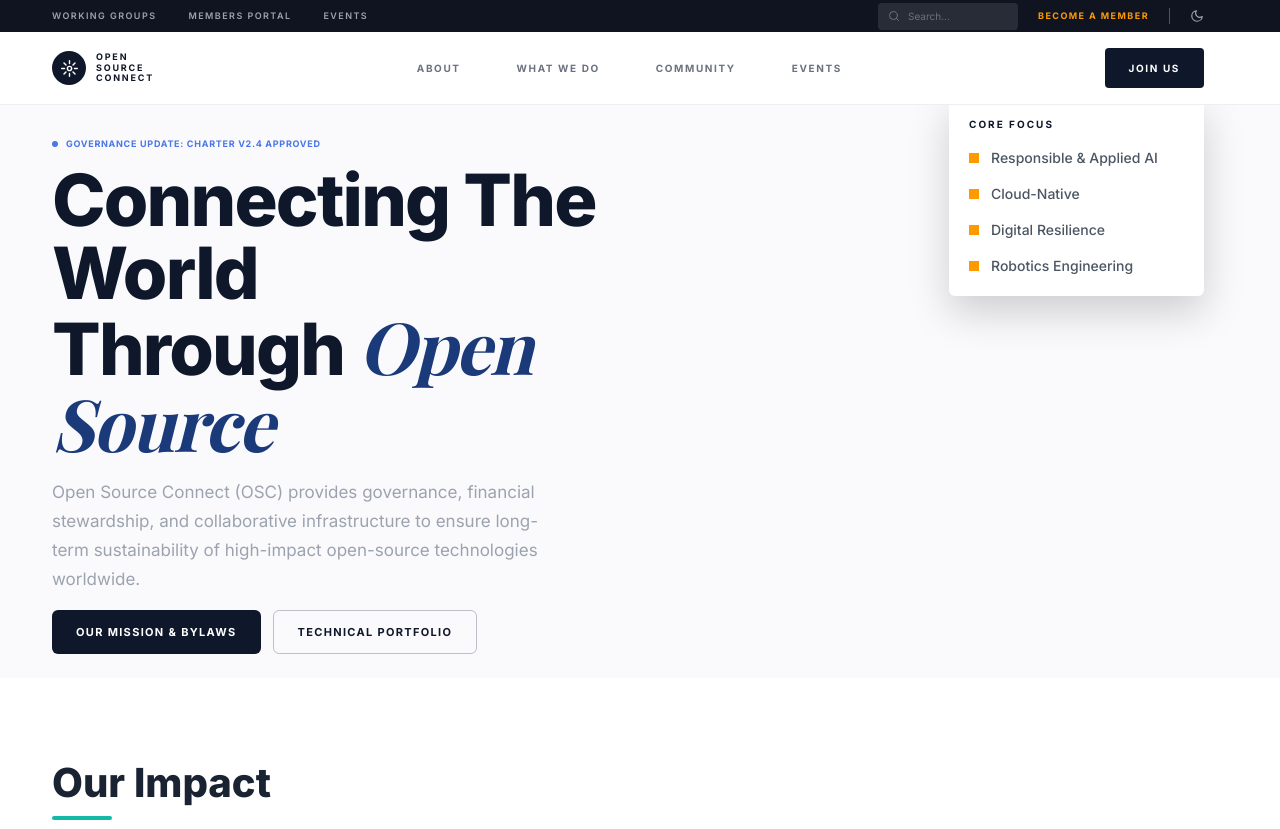
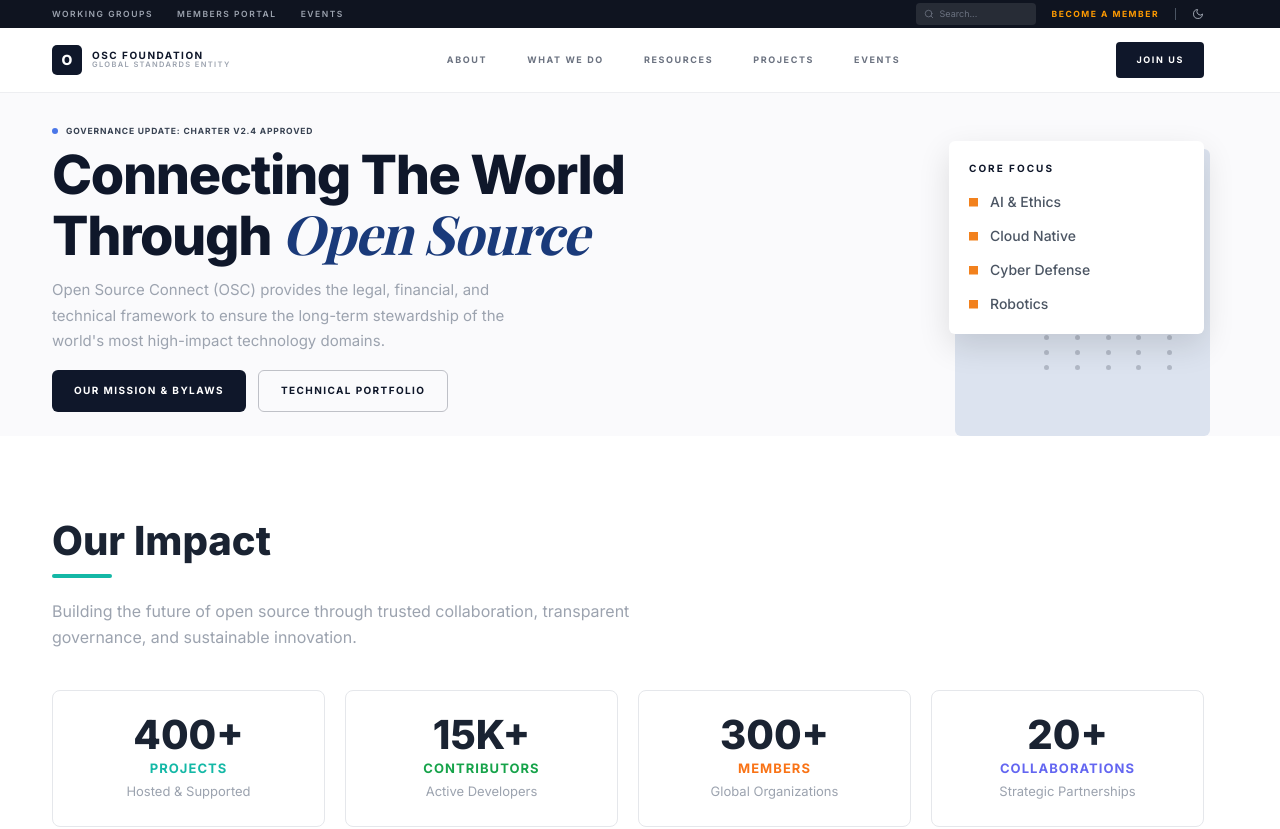
Before and after one commit to open-source-connect-01/OSC_India, a Next.js app: page / in a window 1280 px wide. Shown: the top 829 px of the page. Built offline with nearby package versions, Linux system fonts and the light colour scheme.

Commit message:
fixed landing page

```diff
--- a/src/app/globals.css
+++ b/src/app/globals.css
@@ -20,6 +20,7 @@
   --color-gray-50: #f9fafb;
   --color-accent-cream: #f6e4cf;
   --color-orange-bright: #e8641c;
+  --color-orange-figma: #F2811D;
   --color-blue-deep: #2b4bdb;
   --color-gray-100: #f3f4f6;
   --color-gray-200: #e5e7eb;
--- a/src/app/page.tsx
+++ b/src/app/page.tsx
@@ -79,7 +79,7 @@ export default function Home() {
       {/* Overlays */}
       <AboutOverlay isOpen={activeOverlay === "about"} onClose={handleCloseOverlay} />
       <WhatWeDoOverlay isOpen={activeOverlay === "whatwedo"} onClose={handleCloseOverlay} />
-      <CommunityOverlay isOpen={activeOverlay === "community"} onClose={handleCloseOverlay} />
+      <CommunityOverlay isOpen={activeOverlay === "resources"} onClose={handleCloseOverlay} />
       <EventsOverlay isOpen={activeOverlay === "events"} onClose={handleCloseOverlay} />
     </div>
   );
--- a/src/components/HeroSection.tsx
+++ b/src/components/HeroSection.tsx
@@ -3,21 +3,21 @@ import Link from "next/link";
 export default function HeroSection() {
   return (
     <section className="relative w-full bg-hero-bg overflow-hidden">
-      <div className="max-w-[1240px] mx-auto pl-6 lg:pl-8 pr-12 lg:pr-14 pt-8 pb-4 lg:pb-6">
-        <div className="relative flex flex-col lg:flex-row lg:gap-16 xl:gap-24">
+      <div className="max-w-[1240px] mx-auto pl-6 lg:pl-8 pr-12 lg:pr-14 pt-6 lg:pt-8 pb-4 lg:pb-6">
+        <div className="relative flex flex-col lg:flex-row lg:gap-12 xl:gap-16">
           {/* Left Content */}
           <div className="relative z-10 flex-1">
             {/* Eyebrow / Announcement — compact */}
-            <div className="flex items-center gap-2 mb-3">
+            <div className="flex items-center gap-2 mb-2">
               <span className="w-1.5 h-1.5 rounded-full bg-accent-blue shrink-0" />
-              <span className="text-[9px] font-bold tracking-[0.08em] text-accent-blue uppercase">
+              <span className="text-[8.5px] font-bold tracking-[0.1em] text-gray-700 uppercase">
                 Governance Update: Charter v2.4 Approved
               </span>
             </div>
 
-            {/* Main Headline - 2-line wrap, larger, tighter */}
+            {/* Main Headline - scaled down to fit 2 lines */}
             <div className="max-w-[620px]">
-              <h1 className="text-[42px] sm:text-[52px] lg:text-[64px] xl:text-[72px] font-extrabold text-navy leading-[1.02] mb-4 tracking-tight">
+              <h1 className="text-[36px] sm:text-[42px] lg:text-[50px] xl:text-[54px] font-extrabold text-navy leading-[1.08] mb-3 tracking-tight">
                 Connecting The World
                 <br />
                 Through{" "}
@@ -27,24 +27,24 @@ export default function HeroSection() {
               </h1>
             </div>
 
-            {/* Subheading - wider for 3-line wrap, tighter spacing */}
-            <p className="max-w-[500px] text-[17px] leading-[1.7] text-gray-400 mb-4">
-              Open Source Connect (OSC) provides governance, financial
-              stewardship, and collaborative infrastructure to ensure long-term
-              sustainability of high-impact open-source technologies worldwide.
+            {/* Subheading - Figma copy */}
+            <p className="max-w-[500px] text-[15px] leading-[1.7] text-gray-400 mb-4">
+              Open Source Connect (OSC) provides the legal, financial, and
+              technical framework to ensure the long-term stewardship of the
+              world&apos;s most high-impact technology domains.
             </p>
 
             {/* CTA Buttons - tighter spacing */}
             <div className="max-w-[470px] flex flex-col sm:flex-row gap-2 sm:gap-3">
               <Link
                 href="#"
-                className="inline-flex items-center justify-center h-[44px] px-[24px] bg-navy text-white text-[11px] font-bold tracking-[0.12em] uppercase rounded-[6px] hover:bg-navy-light transition-all duration-200 w-full sm:w-auto"
+                className="inline-flex items-center justify-center h-[42px] px-[22px] bg-navy text-white text-[10px] font-bold tracking-[0.14em] uppercase rounded-[6px] hover:bg-navy-light transition-all duration-200 w-full sm:w-auto"
               >
                 Our Mission &amp; Bylaws
               </Link>
               <Link
                 href="#"
-                className="inline-flex items-center justify-center h-[44px] px-[24px] bg-transparent text-navy border border-navy/25 text-[11px] font-bold tracking-[0.12em] uppercase rounded-[6px] hover:bg-navy hover:text-white hover:border-navy transition-all duration-200 w-full sm:w-auto"
+                className="inline-flex items-center justify-center h-[42px] px-[22px] bg-transparent text-navy border border-navy/25 text-[10px] font-bold tracking-[0.14em] uppercase rounded-[6px] hover:bg-navy hover:text-white hover:border-navy transition-all duration-200 w-full sm:w-auto"
               >
                 Technical Portfolio
               </Link>
@@ -56,14 +56,17 @@ export default function HeroSection() {
             </div>
           </div>
 
-          {/* Right: Floating CoreFocusCard (desktop only) - positioned higher */}
+          {/* Right: Floating CoreFocusCard (desktop only) - positioned mid-hero */}
           <div className="hidden lg:block w-[280px] shrink-0 relative">
-            <div className="absolute right-0 top-[-40px] z-20">
+            {/* Solid offset block behind the card (cool gray-blue) */}
+            <div className="absolute top-6 right-[-6px] w-[255px] h-full bg-[#dce3ef] rounded-[6px] z-0" />
+
+            <div className="absolute right-0 top-4 z-20">
               <CoreFocusCard />
             </div>
 
             {/* Decorative dots pattern */}
-            <div className="absolute top-16 right-4 w-36 h-36 opacity-[0.25]">
+            <div className="absolute top-[180px] right-4 w-36 h-36 opacity-[0.2]">
               <div className="grid grid-cols-5 gap-2.5">
                 {Array.from({ length: 25 }).map((_, i) => (
                   <div
@@ -82,19 +85,19 @@ export default function HeroSection() {
 
 function CoreFocusCard() {
   return (
-    <div className="w-full lg:w-[255px] bg-white shadow-[0_16px_40px_rgba(0,0,0,0.18)] p-5 rounded-[6px]">
+    <div className="w-full lg:w-[255px] bg-white shadow-[0_12px_32px_rgba(0,0,0,0.12)] p-5 rounded-[6px]">
       <h3 className="text-[10px] font-bold tracking-[0.2em] text-navy uppercase mb-4">
         Core Focus
       </h3>
-      <ul className="space-y-4">
+      <ul className="space-y-3.5">
         {[
-          "Responsible & Applied AI",
-          "Cloud-Native",
-          "Digital Resilience",
-          "Robotics Engineering",
+          "AI & Ethics",
+          "Cloud Native",
+          "Cyber Defense",
+          "Robotics",
         ].map((item) => (
           <li key={item} className="flex items-center gap-3">
-            <span className="w-[10px] h-[10px] bg-amber-500 shrink-0" style={{ clipPath: "polygon(0 0, 100% 0, 100% 100%, 0 100%)" }} />
+            <span className="w-[9px] h-[9px] bg-[#F2811D] shrink-0" style={{ clipPath: "polygon(0 0, 100% 0, 100% 100%, 0 100%)" }} />
             <span className="text-sm font-medium text-gray-600">
               {item}
             </span>
--- a/src/components/Navbar.tsx
+++ b/src/components/Navbar.tsx
@@ -3,7 +3,7 @@
 import Link from "next/link";
 import { useEffect } from "react";
 
-export type ActiveOverlay = "about" | "whatwedo" | "community" | "events" | null;
+export type ActiveOverlay = "about" | "whatwedo" | "resources" | "projects" | "events" | null;
 
 interface NavbarProps {
   onNavClick?: (label: ActiveOverlay) => void;
@@ -16,7 +16,8 @@ interface NavbarProps {
 const navItems: { label: string; key: ActiveOverlay }[] = [
   { label: "About", key: "about" },
   { label: "What We Do", key: "whatwedo" },
-  { label: "Community", key: "community" },
+  { label: "Resources", key: "resources" },
+  { label: "Projects", key: "projects" },
   { label: "Events", key: "events" },
 ];
 
@@ -42,41 +43,27 @@ export default function Navbar({
   return (
     <nav className="w-full bg-white border-b border-gray-200/70 relative">
       <div className="max-w-[1240px] mx-auto pl-6 lg:pl-8 pr-12 lg:pr-14">
-        <div className="flex items-center justify-between h-[72px]">
+        <div className="flex items-center justify-between h-[64px]">
           {/* Desktop layout */}
           <div className="hidden md:flex items-center w-full">
-            {/* Logo: abstract circular/pinwheel + OPEN/SOURCE/CONNECT stacked */}
+            {/* Logo: dark navy rounded-square with 'O' + OSC FOUNDATION / GLOBAL STANDARDS ENTITY */}
             <Link href="/" className="flex items-center gap-2.5 group shrink-0">
-              <div className="w-[34px] h-[34px] rounded-full bg-navy flex items-center justify-center shrink-0 transition-transform duration-300 group-hover:scale-105">
-                <svg
-                  width="17"
-                  height="17"
-                  viewBox="0 0 24 24"
-                  fill="none"
-                  stroke="white"
-                  strokeWidth="2"
-                  strokeLinecap="round"
-                  strokeLinejoin="round"
-                  className="w-[17px] h-[17px]"
-                >
-                  <circle cx="12" cy="12" r="3" />
-                  <path d="M12 1v4M12 19v4M4.22 4.22l2.83 2.83M16.95 16.95l2.83 2.83M1 12h4M19 12h4M4.22 19.78l2.83-2.83M16.95 7.05l2.83-2.83" />
-                </svg>
+              <div className="w-[30px] h-[30px] rounded-[5px] bg-navy flex items-center justify-center shrink-0 transition-transform duration-300 group-hover:scale-105">
+                <span className="text-white font-extrabold text-[14px] leading-none">O</span>
               </div>
               <div className="flex flex-col leading-[1.15]">
-                <span className="text-[9px] font-bold tracking-[0.2em] text-navy uppercase">Open</span>
-                <span className="text-[9px] font-bold tracking-[0.2em] text-navy uppercase">Source</span>
-                <span className="text-[9px] font-bold tracking-[0.2em] text-navy uppercase">Connect</span>
+                <span className="text-[10px] font-bold tracking-[0.15em] text-navy uppercase">OSC Foundation</span>
+                <span className="text-[7.5px] font-semibold tracking-[0.18em] text-gray-400 uppercase">Global Standards Entity</span>
               </div>
             </Link>
 
             {/* Nav links - centered - all neutral gray, no active state */}
-            <div className="flex items-center gap-10 lg:gap-14 mx-auto">
+            <div className="flex items-center gap-8 lg:gap-10 mx-auto">
               {navItems.map((item) => (
                 <button
                   key={item.key}
                   onClick={() => onNavClick?.(item.key)}
-                  className="text-[10px] font-bold tracking-[0.16em] text-gray-500 uppercase hover:text-navy transition-colors duration-200 cursor-pointer"
+                  className="text-[9px] font-bold tracking-[0.18em] text-gray-500 uppercase hover:text-navy transition-colors duration-200 cursor-pointer"
                 >
                   {item.label}
                 </button>
@@ -86,7 +73,7 @@ export default function Navbar({
             {/* Join Us Button - right */}
             <Link
               href="#"
-              className="inline-flex items-center h-[40px] px-6 bg-navy text-white text-[10px] font-bold tracking-[0.16em] uppercase rounded hover:bg-navy-light transition-all duration-200 shrink-0"
+              className="inline-flex items-center h-[36px] px-5 bg-navy text-white text-[9px] font-bold tracking-[0.18em] uppercase rounded hover:bg-navy-light transition-all duration-200 shrink-0"
             >
               Join Us
             </Link>
@@ -95,26 +82,12 @@ export default function Navbar({
           {/* Mobile layout */}
           <div className="md:hidden flex items-center justify-between w-full">
             <Link href="/" className="flex items-center gap-2.5 group shrink-0">
-              <div className="w-[34px] h-[34px] rounded-full bg-navy flex items-center justify-center shrink-0 transition-transform duration-300 group-hover:scale-105">
-                <svg
-                  width="17"
-                  height="17"
-                  viewBox="0 0 24 24"
-                  fill="none"
-                  stroke="white"
-                  strokeWidth="2"
-                  strokeLinecap="round"
-                  strokeLinejoin="round"
-                  className="w-[17px] h-[17px]"
-                >
-                  <circle cx="12" cy="12" r="3" />
-                  <path d="M12 1v4M12 19v4M4.22 4.22l2.83 2.83M16.95 16.95l2.83 2.83M1 12h4M19 12h4M4.22 19.78l2.83-2.83M16.95 7.05l2.83-2.83" />
-                </svg>
+              <div className="w-[30px] h-[30px] rounded-[5px] bg-navy flex items-center justify-center shrink-0 transition-transform duration-300 group-hover:scale-105">
+                <span className="text-white font-extrabold text-[14px] leading-none">O</span>
               </div>
               <div className="flex flex-col leading-[1.15]">
-                <span className="text-[9px] font-bold tracking-[0.16em] text-navy uppercase">Open</span>
-                <span className="text-[9px] font-bold tracking-[0.16em] text-navy uppercase">Source</span>
-                <span className="text-[9px] font-bold tracking-[0.16em] text-navy uppercase">Connect</span>
+                <span className="text-[9px] font-bold tracking-[0.18em] text-navy uppercase">OSC Foundation</span>
+                <span className="text-[7px] font-semibold tracking-[0.18em] text-gray-400 uppercase">Global Standards Entity</span>
               </div>
             </Link>
             {/* Hamburger / Close button */}
--- a/src/components/TopUtilityBar.tsx
+++ b/src/components/TopUtilityBar.tsx
@@ -10,14 +10,14 @@ export default function TopUtilityBar() {
   return (
     <div className="w-full bg-[#0f1420]">
       <div className="max-w-[1240px] mx-auto pl-6 lg:pl-8 pr-12 lg:pr-14">
-        <div className="flex items-center justify-between h-[32px]">
+        <div className="flex items-center justify-between h-[28px]">
           {/* Left links — hide on mobile */}
-          <div className="hidden sm:flex items-center gap-8">
+          <div className="hidden sm:flex items-center gap-6">
             {["Working Groups", "Members Portal", "Events"].map((label) => (
               <Link
                 key={label}
                 href="#"
-                className="text-[9px] font-semibold tracking-[0.16em] text-gray-400 uppercase hover:text-white transition-colors duration-200"
+                className="text-[8.5px] font-semibold tracking-[0.18em] text-gray-400 uppercase hover:text-white transition-colors duration-200"
               >
                 {label}
               </Link>
@@ -25,11 +25,11 @@ export default function TopUtilityBar() {
           </div>
 
           {/* Right controls */}
-          <div className="flex items-center gap-3 sm:gap-5 ml-auto sm:ml-0">
+          <div className="flex items-center gap-2 sm:gap-4 ml-auto sm:ml-0">
             {/* Search — collapsible on mobile */}
             <div
-              className={`flex items-center gap-2 bg-white/10 rounded px-2.5 py-1.5 transition-all duration-300 ${
-                searchOpen ? "w-[140px]" : "w-7 sm:w-[140px]"
+              className={`flex items-center gap-1.5 bg-white/10 rounded px-2 py-1 transition-all duration-300 ${
+                searchOpen ? "w-[120px]" : "w-6 sm:w-[120px]"
               } overflow-hidden`}
             >
               <button
@@ -38,8 +38,8 @@ export default function TopUtilityBar() {
                 aria-label="Toggle search"
               >
                 <svg
-                  width="12"
-                  height="12"
+                  width="10"
+                  height="10"
                   viewBox="0 0 24 24"
                   fill="none"
                   stroke="currentColor"
@@ -57,7 +57,7 @@ export default function TopUtilityBar() {
                 placeholder="Search..."
                 value={searchQuery}
                 onChange={(e) => setSearchQuery(e.target.value)}
-                className={`w-full bg-transparent text-[10px] text-white placeholder-gray-500 outline-none ${
+                className={`w-full bg-transparent text-[9px] text-white placeholder-gray-500 outline-none ${
                   searchOpen ? "block" : "hidden sm:block"
                 }`}
               />
@@ -66,13 +66,13 @@ export default function TopUtilityBar() {
             {/* Become a Member — hide text on mobile, show icon only */}
             <Link
               href="#"
-              className="text-[9px] font-bold tracking-[0.16em] text-amber-500 hover:text-amber-400 uppercase transition-colors duration-200 hidden sm:inline"
+              className="text-[8.5px] font-bold tracking-[0.18em] text-amber-500 hover:text-amber-400 uppercase transition-colors duration-200 hidden sm:inline"
             >
               Become a Member
             </Link>
 
             {/* Vertical divider */}
-            <div className="w-px h-4 bg-gray-600 hidden sm:block" />
+            <div className="w-px h-3 bg-gray-600 hidden sm:block" />
 
             {/* Dark/Light mode toggle */}
             <button
@@ -80,8 +80,8 @@ export default function TopUtilityBar() {
               aria-label="Toggle dark mode"
             >
               <svg
-                width="14"
-                height="14"
+                width="12"
+                height="12"
                 viewBox="0 0 24 24"
                 fill="none"
                 stroke="currentColor"
```
